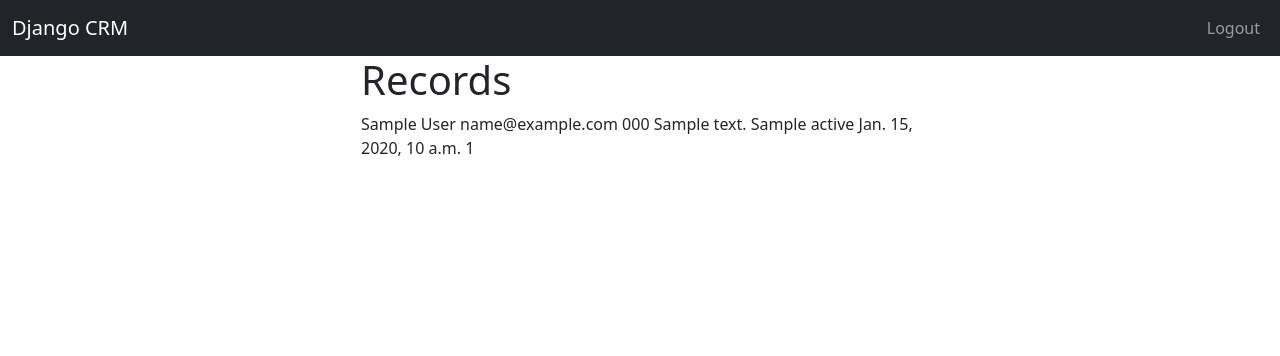
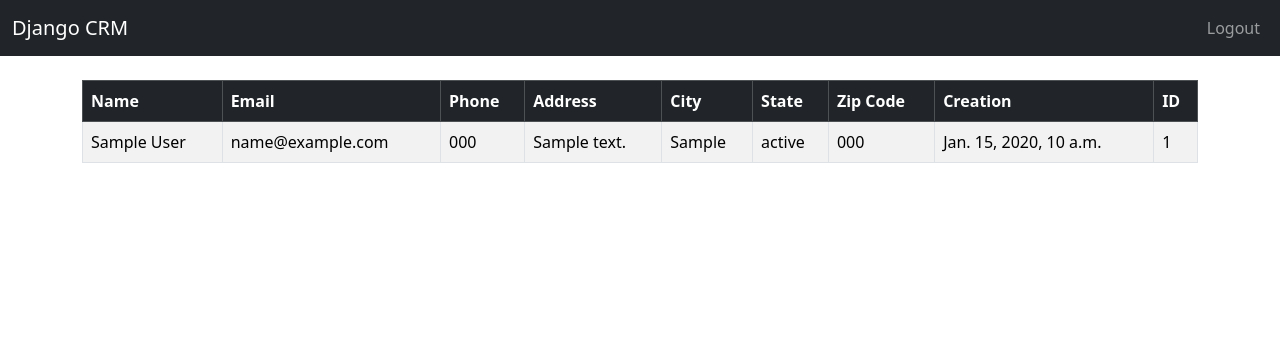
Before and after one commit to golso4243/Django-CRM, a Django app: page / in a window 1280 px wide. Shown: the top 356 px of the page. Run offline with Django 5.2, Linux system fonts and the light colour scheme; a user stored in the database is signed in; tables that the repository leaves empty hold one stand-in row (values such as "Sample post").

Commit message:
Bootstrap Record Table Implementation

```diff
--- a/crm/templates/home.html
+++ b/crm/templates/home.html
@@ -2,29 +2,41 @@
 
 {% block content %}
 
-<div class="col-md-6 offset-md-3">
-
 {% if user.is_authenticated %}
 
-  <h1>Records</h1>
-
+<br />
+<table class="table table-striped table-hover table-bordered">
+  <thead class="table-dark">
+    <tr>
+      <th scope="col">Name</th>
+      <th scope="col">Email</th>
+      <th scope="col">Phone</th>
+      <th scope="col">Address</th>
+      <th scope="col">City</th>
+      <th scope="col">State</th>
+      <th scope="col">Zip Code</th>
+      <th scope="col">Creation</th>
+      <th scope="col">ID</th>
+    </tr>
+  </thead>
+  <tbody>
 {% if records %}
   {% for record in records%}
-      {{ record.first_name }}
-      {{ record.last_name }}
-      {{ record.email }}
-      {{ record.phone }}
-      {{ record.address }}
-      {{ record.city }}
-      {{ record.state }}
-      {{ record.zipcode }}
-      {{ record.created_at }}
-      {{ record.id }}
-
-      <br />
+    <tr>
+      <td>{{ record.first_name }} {{ record.last_name }}</td>
+      <td>{{ record.email }}</td>
+      <td>{{ record.phone }}</td>
+      <td>{{ record.address }}</td>
+      <td>{{ record.city }}</td>
+      <td>{{ record.state }}</td>
+      <td>{{ record.zip_code }}</td>
+      <td>{{ record.created_at }}</td>
+      <td>{{ record.id }}</td>
+    </tr>
   {% endfor %}
-
 {% endif %}
+  </tbody>
+</table>
 
 {% else %}
 
@@ -53,7 +65,6 @@
   <br />
   <button type="submit" class="btn btn-secondary">Login</button>
 </form>
-</div>
 
 {% endif %}
 
```
Lines whose indentation alone changed are shown as unchanged.
